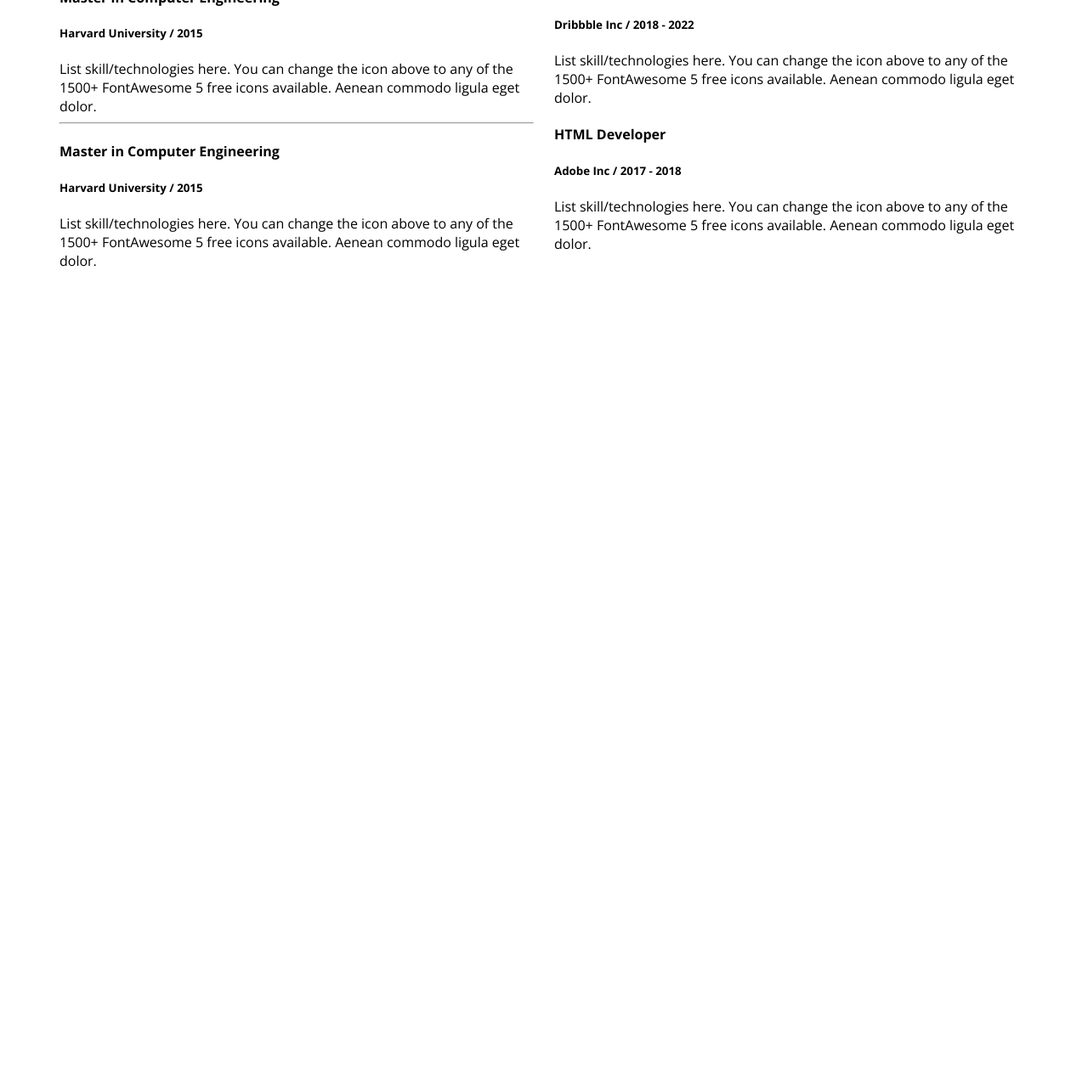
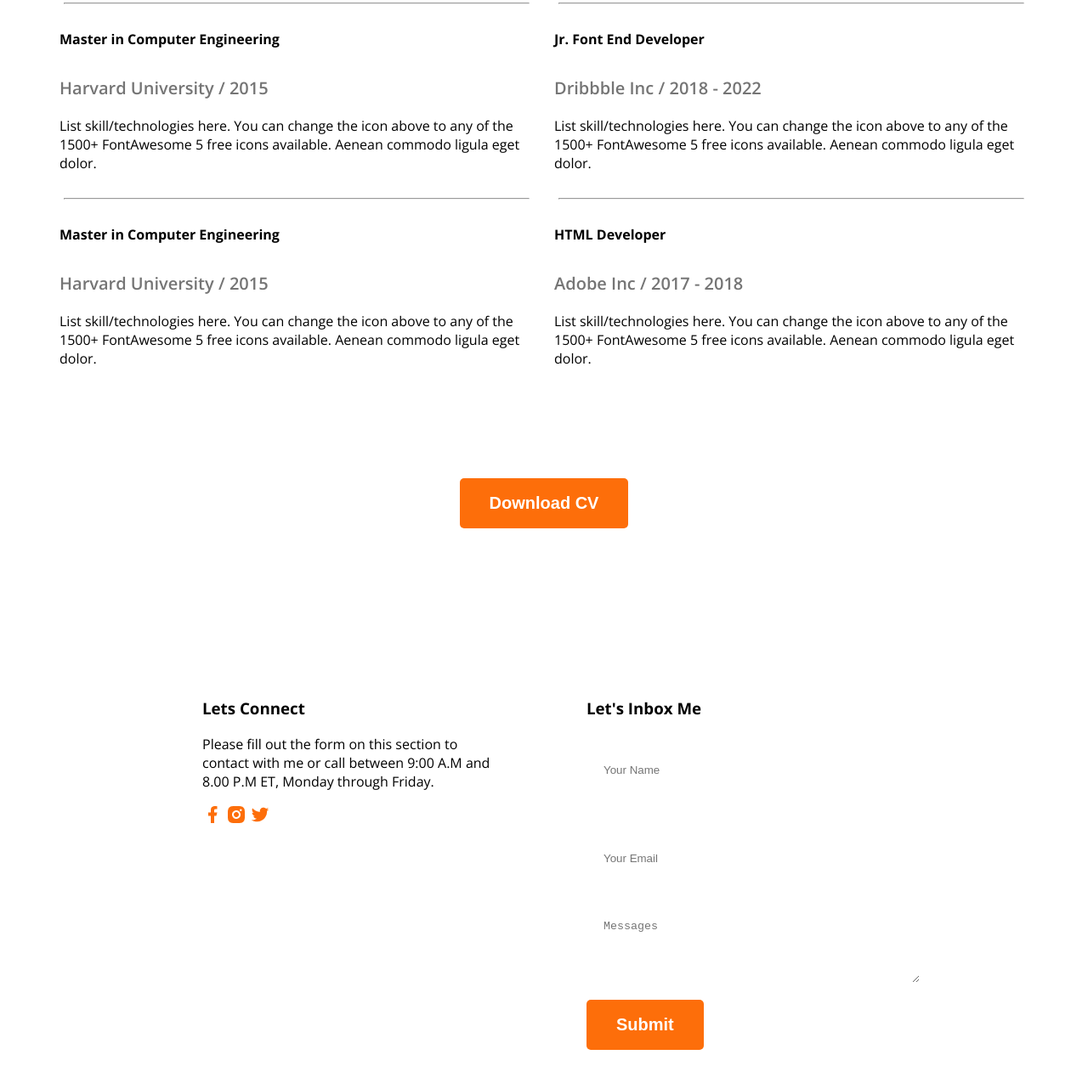
Before and after one commit to rahatahmed99/web-dev-prottfolio, a plain HTML site: page index.html in a window 1280 px wide. Shown: the part 2417-3692 px from the top of the page at 85% size. Before the commit the page ends 2865 px from the top, so only its background shows below. Drawn offline with nearby package versions, Linux system fonts and the light colour scheme.

Commit message:
added an index.html file

```diff
--- a/Styles/portfolio.css
+++ b/Styles/portfolio.css
@@ -10,7 +10,7 @@
 
 /* sheared style */
 .secondary.bg{
-  background-color: #FFF8F3;
+  background-color: coral;
 }
 .text-primary{
   color: #FD6E0A;
@@ -155,3 +155,37 @@ main section {
 .experience-description{
   color: #757575;
 }
+.experience-sub-title{
+  color: #757575;
+  font-size: 20px;
+  font-weight: 600;
+  margin-bottom: 20px;
+
+}
+.resume hr{
+  margin: 30px 5px;
+}
+
+.resume-downlode-cv{
+  margin: 50px;
+}
+
+/* Footer styles */
+footer{
+  padding: 130px 230px;
+  display: flex;
+  gap: 100px;
+}
+ .footer-culmn{
+  width: 50%;
+ }
+ footer input[type=text], footer input[type="email"], footer textarea {
+  height: 64px;
+  border-radius: 5px;
+  background-color: white;
+  display: block;
+  width: 100%;
+  padding: 10px 20px;
+  margin-bottom: 20px;
+  border: none;
+ }
--- a/index.html
+++ b/index.html
@@ -93,7 +93,7 @@
     <!-- Love this my fst protfolio project -->
 
     <section class="resume">
-      <h3 class="section-tittle">A summary of My Resume</h3>
+      <h3 class="section-tittle text-center">A summary of My Resume</h3>
       <div class="resume-container">
         <div class="resume-column">
           <h3 class="resume-column-title">My Education</h3>
@@ -126,12 +126,14 @@
             <experience-description>List skill/technologies here. You can change the icon above
               to any of the 1500+ FontAwesome 5 free icons available. Aenean commodo ligula eget dolor.</experience-description>
           </div>
+          <hr>
           <div class="experience">
             <h4 class="experience-title">Jr. Font End Developer</h4>
             <h5 class="experience-sub-title">Dribbble Inc / 2018 - 2022</h5>
             <experience-description>List skill/technologies here. You can change the icon above
               to any of the 1500+ FontAwesome 5 free icons available. Aenean commodo ligula eget dolor.</experience-description>
           </div>
+          <hr>
           <div class="experience">
             <h4 class="experience-title">HTML Developer</h4>
             <h5 class="experience-sub-title">Adobe Inc / 2017 - 2018</h5>
@@ -141,9 +143,29 @@
         </div>
       </div>
     </section>
+    <div class="text-center resume-downlode-cv">
+      <button class="btn-primary">Download CV</button>
+    </div>
   </main>
-  <footer>
-
+  <footer class="secondary.bg">
+    <div class="footer-culmn">
+     <h3 class="section-title">Lets Connect</h3>
+     <p>Please fill out the form on this section to contact with me or call between 9:00 A.M and 8.00 P.M ET, Monday through Friday.</p>
+     <div>
+      <a href=""><img src="images/icons/facebook.png" alt=""></a>
+      <a href=""><img src="images/icons/insta.png" alt=""></a>
+      <a href=""><img src="images/icons/twitter.png" alt=""></a>
+     </div>
+    </div>
+    <div class="footer-culmn">
+       <h3 class="section-title">Let's Inbox Me</h3>
+       <form action="">
+        <input type="text" name="" id="" placeholder="Your Name">
+        <input type="email" name="" id="" placeholder="Your Email">
+        <textarea name="" id="" cols="30" rows="10" placeholder="Messages"></textarea>
+        <input class="btn-primary" type="submit" value="Submit">
+       </form>
+    </div>
   </footer>
 
 </body>
```
